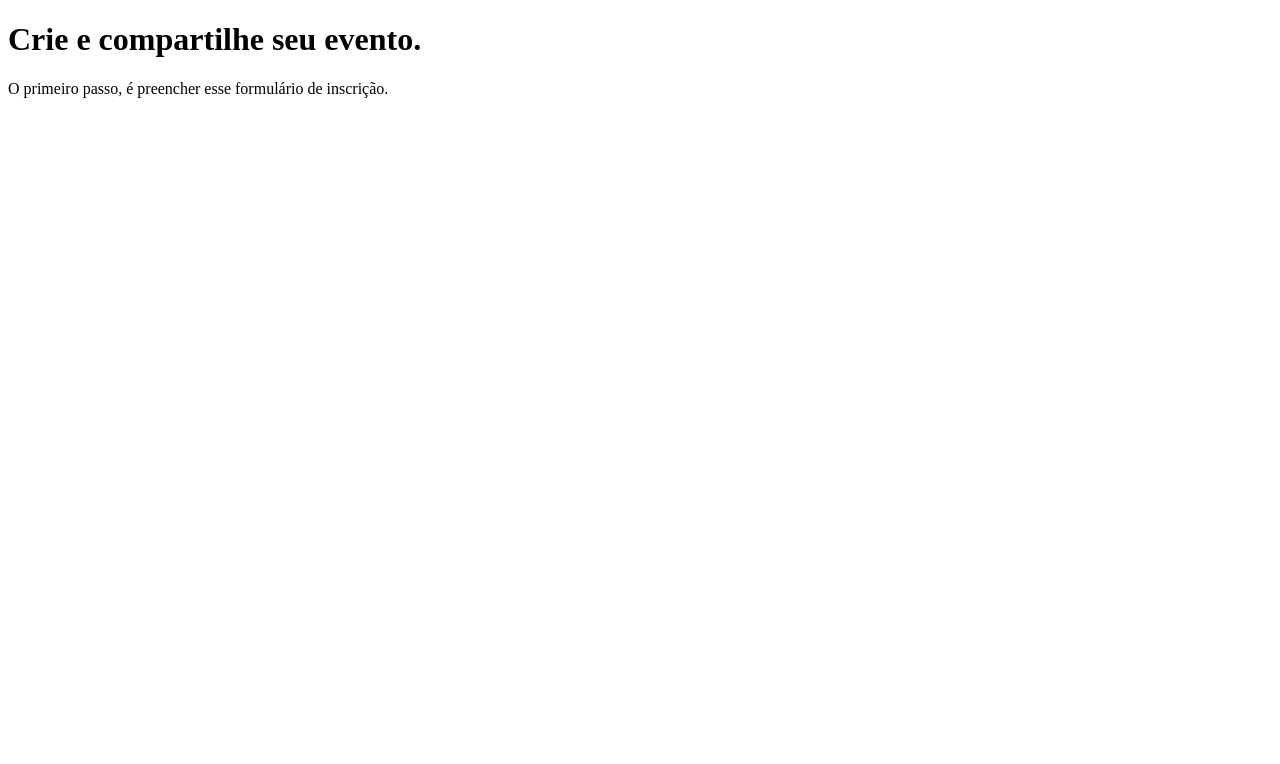
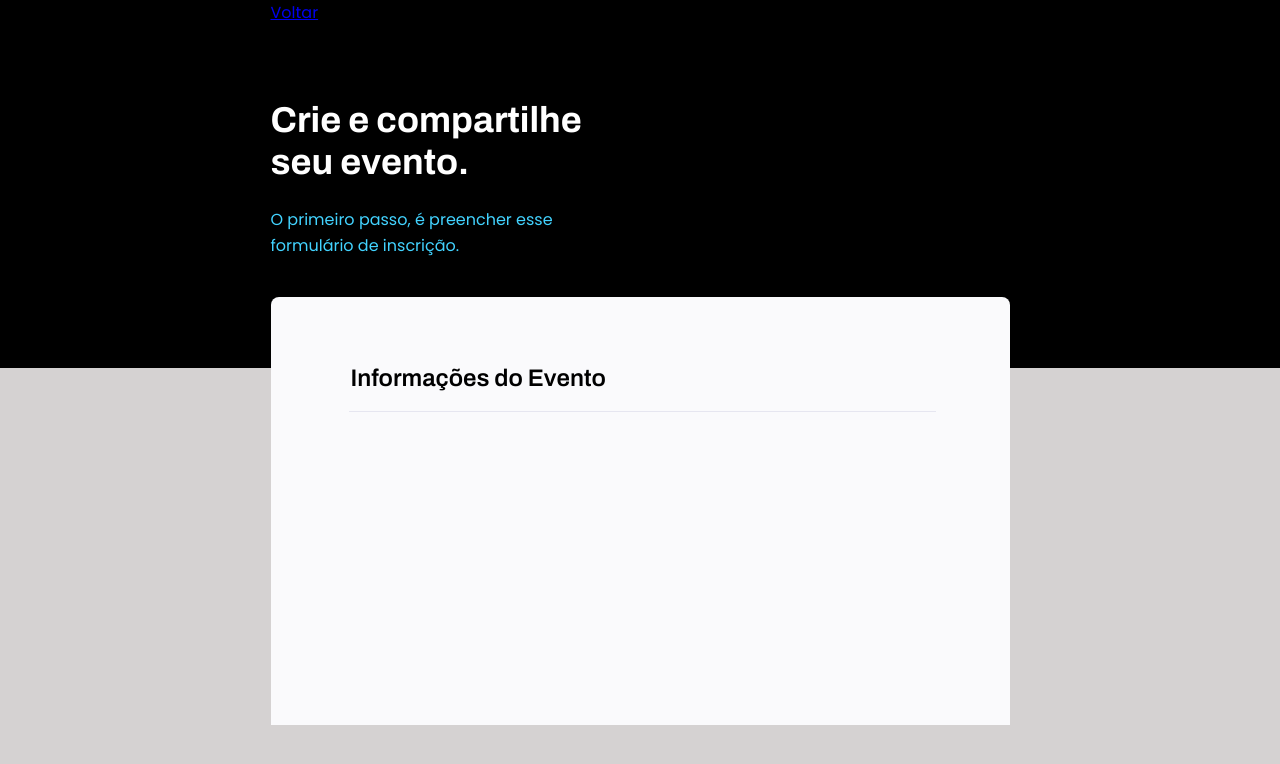
Before and after one commit to MrJCRJ/Brincadeira, a plain HTML site: page pages/CamposForm/index.html in a window 1280 px wide. Drawn offline with Linux system fonts and the light colour scheme.

Commit message:
Atualizando CamposForm

```diff
--- a/pages/CamposForm/index.html
+++ b/pages/CamposForm/index.html
@@ -1,18 +1,28 @@
 <!DOCTYPE html>
 <html lang="pt-br">
 <head>
+  <link rel="preconnect" href="https://fonts.googleapis.com">
+  <link rel="preconnect" href="https://fonts.gstatic.com" crossorigin>
+
   <meta charset="UTF-8">
   <meta name="viewport" content="width=device-width, initial-scale=1.0">
+
+  <link href="https://fonts.googleapis.com/css2?family=Archivo:ital,wght@0,100..900;1,100..900&family=Poppins:ital,wght@0,100;0,200;0,300;0,400;0,500;0,600;0,700;0,800;0,900;1,100;1,200;1,300;1,400;1,500;1,600;1,700;1,800;1,900&display=swap" rel="stylesheet">
+
   <link rel="stylesheet" href="style.css">
-
   <title>Campos Formularios</title>
 </head>
 <body>
+  <a href="/Links/">Voltar</a>
   <header>
     <h1>Crie e compartilhe seu evento.</h1>
     <p>O primeiro passo, é preencher esse formulário de inscrição.</p>
   </header>
 
-  <form action=""></form>
+  <form action="">
+    <fieldset>
+      <legend>Informações do Evento</legend>
+    </fieldset>
+  </form>
 </body>
 </html>
--- a/pages/CamposForm/style.css
+++ b/pages/CamposForm/style.css
@@ -0,0 +1,61 @@
+body{
+  font-family: 'Poppins', sans-serif;
+  width: 739px;
+  margin: auto;
+  background-color: #d5d2d2;
+}
+body::before{
+  content: '';
+  width: 100%;
+  height: 368px;
+
+  position: absolute;
+  top: 0;
+  left: 0;
+  z-index: -1;
+  background-color: black;
+
+}
+header{
+  width: 319px;
+
+  margin-top: 74px;
+}
+
+h1{
+  font-family: 'Archivo', sans-serif;
+  font-weight: bold;
+  font-size: 36px;
+  line-height: 42px;
+  color: white;
+}
+
+header p{
+  font-size: 16px;
+  line-height: 26px;
+  color: #42D3FF;
+}
+
+form{
+  margin-top: 38px;
+  border-radius: 8px 8px 0 0;
+  background-color: #FAFAFC;
+  min-height: 300px;
+
+  padding: 64px;
+}
+
+fieldset{
+  border: none;
+}
+
+fieldset legend{
+  font-family: 'Archivo', sans-serif;
+  font-weight: 600;
+  font-size: 24px;
+  line-height: 34px;
+
+  width: 100%;
+  border-bottom: 1px solid #E6E6F0;
+  padding-bottom: 16px;
+}
```
